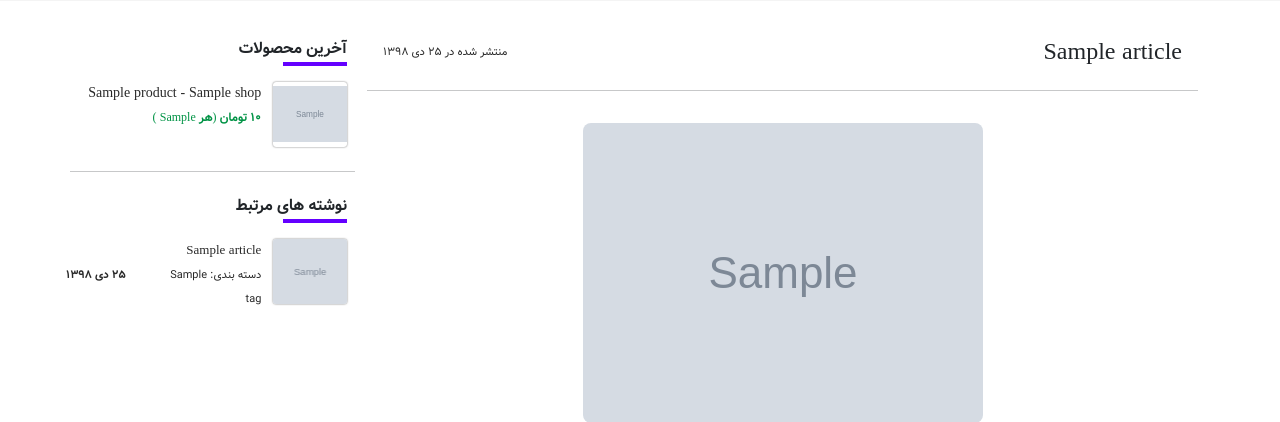
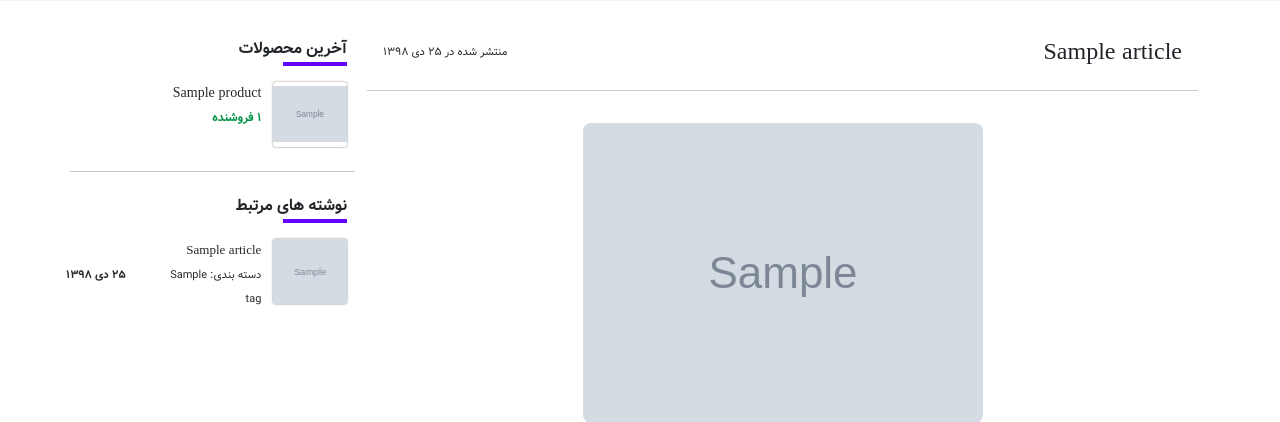
Before and after one commit to picofelez/website-backend, a Django app: page /blog/1/ in a window 1280 px wide. Shown: the part 341-763 px from the top of the page. Run offline with Django 4.2, Linux system fonts and the light colour scheme; tables that the repository leaves empty hold one stand-in row (values such as "Sample post"); grey boxes marked "Sample" are stand-in pictures; some libraries are stand-ins or nearby versions.

Commit message:
Update: show multiple products in blog detail

```diff
--- a/blog/templates/blog/blog_detail.html
+++ b/blog/templates/blog/blog_detail.html
@@ -209,10 +209,10 @@
                                                         <div class="container">
                                                             <div class="row">
                                                                 <!-- Side Panel Product -->
-                                                                {% for product in latest_products %}
+                                                                {% for product in latest_multiple_products %}
                                                                     <div class="col-12 col-lg-12 px-0 mt-2">
                                                                         <a target="_blank"
-                                                                           href="{% url 'product:product-detail' product.id %}">
+                                                                           href="{% url 'product:multiple-product-detail' product.id %}">
                                                                             <div class="side-blog-product">
                                                                                 <div class="row pl-3">
                                                                                     <div class="col-4 pl-2">
@@ -228,20 +228,11 @@
                                                                                     <div class="col-8 px-0">
                                                                                         <h2>
                                                                                             {{ product.title }}
-                                                                                            - {{ product.shop.title }}
                                                                                         </h2>
                                                                                         <div class="row">
                                                                                             <div class="col-8 pl-0">
                                                                                                 <span class="side-blog-product-price">
-                                                                                                    {% if product.stock < 1 %}
-                                                                                                        ناموجود
-                                                                                                    {% else %}
-                                                                                                        {{ product.price|intcomma:False }}
-                                                                                                        تومان
-                                                                                                        (هر
-                                                                                                        {{ product.quantity }}
-                                                                                                        )
-                                                                                                    {% endif %}
+                                                                                                    {{ product.shops.count }} فروشنده
                                                                                                 </span>
                                                                                             </div>
                                                                                         </div>
```
